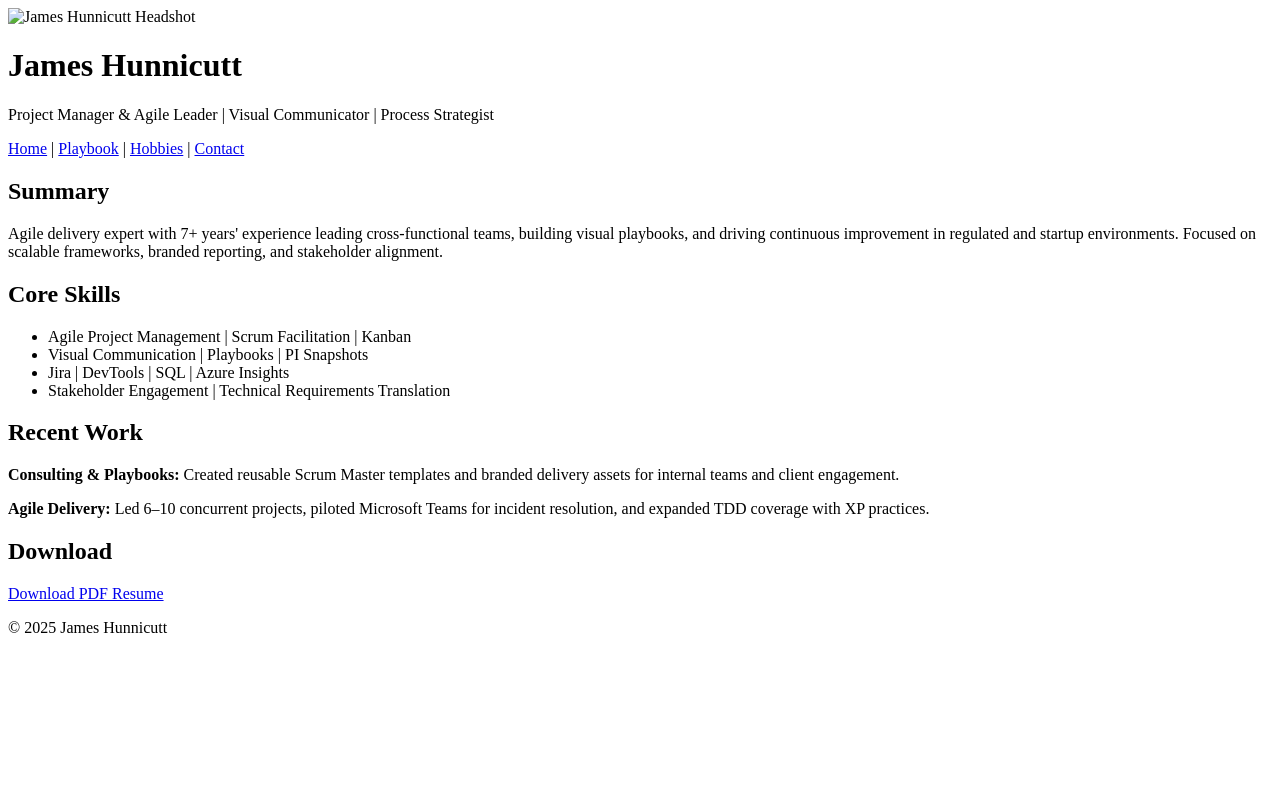
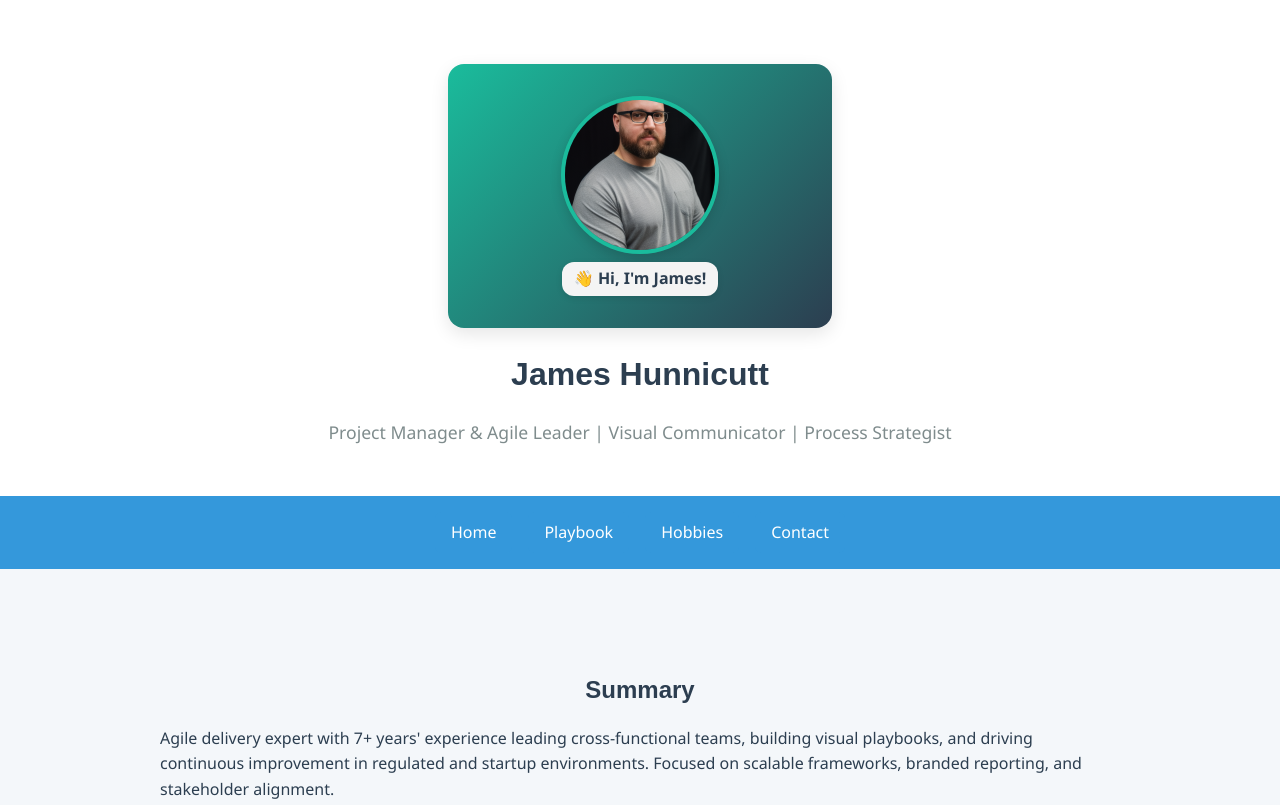
Before and after one commit to JamesHunnicutt/james-portfolio, a plain HTML site: page James-portfolio/resume.html in a window 1280 px wide. Shown: the top 805 px of the page. Drawn offline with Linux system fonts and the light colour scheme.

Commit message:
added styling to all pages

```diff
--- a/James-portfolio/css/style.css
+++ b/James-portfolio/css/style.css
@@ -0,0 +1,376 @@
+/* ===================================================
+   🎨 James Hunnicutt – Personal Site Stylesheet
+   Organized for clarity, scalability, and reuse
+=================================================== */
+
+/* === 1. CSS Variables & Base Styles === */
+:root {
+  --primary-color: #2C3E50;
+  --accent-color: #1ABC9C;
+  --background-color: #F4F4F4;
+  --text-color: #333333;
+  --hover-color: #E67E22;
+}
+
+body {
+  font-family: 'Segoe UI', 'Helvetica Neue', sans-serif;
+  font-size: 16px;
+  line-height: 1.6;
+  color: var(--text-color);
+  background-color: #f4f7fa;
+  margin: 0;
+  padding: 20px;
+}
+
+/* === 2. Typography === */
+h1, h2, h3 {
+  font-family: 'Montserrat', sans-serif;
+  font-weight: 700;
+  margin-bottom: 0.5rem;
+  text-align: center;
+}
+
+h1 {
+  font-size: 2em;
+  margin-bottom: 10px;
+}
+
+h2 {
+  margin-top: 40px;
+}
+
+/* === 3. Navigation === */
+nav {
+  display: flex;
+  justify-content: center;
+  flex-wrap: wrap;
+  gap: 15px;
+  margin-bottom: 30px;
+}
+
+nav a {
+  background-color: #3498db;
+  color: white;
+  padding: 10px 16px;
+  border-radius: 8px;
+  text-decoration: none;
+  font-weight: 500;
+  transition: background-color 0.3s ease;
+}
+
+nav a:hover {
+  background-color: #2980b9;
+}
+
+/* === 4. Buttons === */
+.button {
+  background-color: var(--accent-color);
+  color: white;
+  padding: 0.5rem 1rem;
+  border: none;
+  border-radius: 4px;
+  font-weight: 600;
+  cursor: pointer;
+  transition: background-color
+}
+
+/* === 5. Imagery & Headshot === */
+
+/* Animation: Fade In + Scale */
+@keyframes fadeInScale {
+  0% {
+    opacity: 0;
+    transform: scale(0.95);
+  }
+  100% {
+    opacity: 1;
+    transform: scale(1);
+  }
+}
+
+/* === Headshot Section === */
+
+/* Theme Variables */
+:root {
+  --primary-color: #2C3E50;
+  --accent-color: #1ABC9C;
+  --background-color: #F4F4F4;
+  --text-color: #333333;
+  --hover-color: #E67E22;
+  --theme-border-color: #1ABC9C;
+}
+
+/* Dark Mode Support */
+@media (prefers-color-scheme: dark) {
+  :root {
+    --primary-color: #ffffff;
+    --accent-color: #81C784;
+    --background-color: #121212;
+    --text-color: #f0f0f0;
+    --hover-color: #FFB74D;
+    --theme-border-color: #81C784;
+  }
+}
+
+/* Entrance Animation */
+@keyframes fadeInPop {
+  0% {
+    opacity: 0;
+    transform: scale(0.95) translateY(20px);
+  }
+  100% {
+    opacity: 1;
+    transform: scale(1) translateY(0);
+  }
+}
+
+/* Wrapper with Gradient Background */
+.headshot-wrapper {
+  display: flex;
+  flex-direction: column;
+  align-items: center;
+  padding: 2rem;
+  margin: 2rem auto;
+  max-width: 320px;
+  border-radius: 16px;
+  background: linear-gradient(135deg, var(--accent-color), var(--primary-color));
+  box-shadow: 0 6px 18px rgba(0, 0, 0, 0.1);
+  animation: fadeInPop 1s ease-out;
+}
+
+/* Headshot Image */
+/* === Pulse Animation === */
+@keyframes pulse {
+  0% {
+    transform: scale(1);
+    box-shadow: 0 4px 12px rgba(0, 0, 0, 0.15);
+  }
+  50% {
+    transform: scale(1.05);
+    box-shadow: 0 6px 18px rgba(0, 0, 0, 0.2);
+  }
+  100% {
+    transform: scale(1);
+    box-shadow: 0 4px 12px rgba(0, 0, 0, 0.15);
+  }
+}
+
+/* === Headshot Image with Pulse on Hover === */
+.headshot-img {
+  width: 150px;
+  height: 150px;
+  object-fit: cover;
+  border-radius: 50%;
+  border: 4px solid var(--theme-border-color);
+  box-shadow: 0 4px 12px rgba(0, 0, 0, 0.15);
+  transition: transform 0.3s ease;
+}
+
+.headshot-img:hover {
+  animation: pulse 0.6s ease-in-out;
+}
+
+/* Caption Text */
+.headshot-caption {
+  margin-top: 1rem;
+  font-size: 1.1rem;
+  font-weight: 600;
+  color: var(--background-color);
+  background-color: rgba(255, 255, 255, 0.15);
+  padding: 0.5rem 1rem;
+  border-radius: 12px;
+  backdrop-filter: blur(4px);
+  text-align: center;
+  box-shadow: 0 2px 6px rgba(0, 0, 0, 0.1);
+}
+
+/* === Project Card === */
+
+.project-card {
+  background-color: var(--background-color);
+  border: 2px solid var(--theme-border-color);
+  border-radius: 12px;
+  padding: 1.5rem;
+  margin: 1rem 0;
+  box-shadow: 0 4px 12px rgba(0, 0, 0, 0.08);
+  transition: transform 0.3s ease, box-shadow 0.3s ease;
+  animation: fadeInPop 0.8s ease-out;
+}
+
+.project-card:hover {
+  transform: translateY(-4px);
+  box-shadow: 0 6px 18px rgba(0, 0, 0, 0.15);
+  border-color: var(--hover-color);
+}
+
+/* Optional: Title inside card */
+.project-card h3 {
+  margin-top: 0;
+  font-size: 1.25rem;
+  color: var(--primary-color);
+}
+
+/* Optional: Description text */
+.project-card p {
+  color: var(--text-color);
+  line-height: 1.6;
+  margin-bottom: 0;
+}
+@media (prefers-color-scheme: dark) {
+  :root {
+    --background-color: #1E1E1E;
+    --text-color: #E0E0E0;
+    --primary-color: #ffffff;
+    --hover-color: #FFB74D;
+    --theme-border-color: #81C784;
+  }
+}
+
+/* === Layout & Typography === */
+body {
+  font-family: 'Segoe UI', 'Helvetica Neue', sans-serif;
+  background-color: #f4f7fa;
+  color: #2C3E50;
+  margin: 0;
+  padding: 0;
+}
+
+h1, h2, h3 {
+  font-family: 'Montserrat', sans-serif;
+  font-weight: 700;
+  text-align: center;
+}
+
+.resume-header {
+  text-align: center;
+  padding: 2rem;
+  background-color: #ffffff;
+}
+
+.tagline {
+  font-size: 1.1rem;
+  color: #7f8c8d;
+}
+
+/* === Navigation === */
+.resume-nav {
+  display: flex;
+  justify-content: center;
+  gap: 1rem;
+  background-color: #3498db;
+  padding: 1rem;
+}
+
+.resume-nav a {
+  color: white;
+  text-decoration: none;
+  font-weight: 500;
+  padding: 0.5rem 1rem;
+  border-radius: 6px;
+  transition: background-color 0.3s ease;
+}
+
+.resume-nav a:hover {
+  background-color: #2980b9;
+}
+
+/* === Main Content === */
+.resume-main {
+  max-width: 960px;
+  margin: 0 auto;
+  padding: 2rem;
+}
+
+.resume-section {
+  margin-bottom: 2rem;
+}
+
+.skills-list {
+  list-style: none;
+  padding: 0;
+}
+
+.skills-list li {
+  background-color: #e0f7fa;
+  padding: 0.5rem 1rem;
+  margin-bottom: 0.5rem;
+  border-radius: 6px;
+}
+
+/* === Project Cards === */
+.project-card {
+  background-color: #ffffff;
+  border: 2px solid #1ABC9C;
+  border-radius: 12px;
+  padding: 1rem;
+  margin-bottom: 1rem;
+  box-shadow: 0 4px 12px rgba(0,0,0,0.08);
+  transition: transform 0.3s ease, box-shadow 0.3s ease;
+}
+
+.project-card:hover {
+  transform: translateY(-4px);
+  box-shadow: 0 6px 18px rgba(0,0,0,0.15);
+}
+
+/* === Button === */
+.button {
+  display: inline-block;
+  background-color: #1ABC9C;
+  color: white;
+  padding: 0.75rem 1.5rem;
+  border-radius: 6px;
+  text-decoration: none;
+  font-weight: 600;
+  transition: background-color 0.3s ease;
+}
+
+.button:hover {
+  background-color: #E67E22;
+}
+
+/* === Footer === */
+.resume-footer {
+  text-align: center;
+  padding: 1rem;
+  background-color: #ffffff;
+  color: #7f8c8d;
+}
+
+/* === Headshot Styling === */
+.headshot-wrapper {
+  display: flex;
+  flex-direction: column;
+  align-items: center;
+  margin-bottom: 1rem;
+}
+
+.headshot-img {
+  width: 150px;
+  height: 150px;
+  object-fit: cover;
+  border-radius: 50%;
+  border: 4px solid #1ABC9C;
+  box-shadow: 0 4px 12px rgba(0, 0, 0, 0.15);
+  transition: transform 0.3s ease;
+}
+
+.headshot-img:hover {
+  animation: pulse 0.6s ease-in-out;
+}
+
+@keyframes pulse {
+  0% { transform: scale(1); }
+  50% { transform: scale(1.05); }
+  100% { transform: scale(1); }
+}
+
+.headshot-caption {
+  margin-top: 0.5rem;
+  font-size: 1rem;
+  font-weight: 600;
+  color: #2C3E50;
+  background-color: #F4F4F4;
+  padding: 0.25rem 0.75rem;
+  border-radius: 12px;
+}
--- a/James-portfolio/resume.html
+++ b/James-portfolio/resume.html
@@ -7,28 +7,31 @@
 </head>
 <body>
 
-  <header>
-    <img src="images/headshot.png" alt="James Hunnicutt Headshot" width="150">
+  <header class="resume-header">
+    <div class="headshot-wrapper">
+      <img src="Assets/assets/images/headshot.png" alt="Professional headshot of James Hunnicutt" class="headshot-img">
+      <div class="headshot-caption">👋 Hi, I'm James!</div>
+    </div>
     <h1>James Hunnicutt</h1>
-    <p>Project Manager & Agile Leader | Visual Communicator | Process Strategist</p>
+    <p class="tagline">Project Manager & Agile Leader | Visual Communicator | Process Strategist</p>
   </header>
 
-  <nav>
-    <a href="index.html">Home</a> |
-    <a href="playbook.html">Playbook</a> |
-    <a href="hobbies.html">Hobbies</a> |
+  <nav class="resume-nav">
+    <a href="index.html">Home</a>
+    <a href="playbook.html">Playbook</a>
+    <a href="hobbies.html">Hobbies</a>
     <a href="contact.html">Contact</a>
   </nav>
 
-  <main>
-    <section>
+  <main class="resume-main">
+    <section class="resume-section">
       <h2>Summary</h2>
       <p>Agile delivery expert with 7+ years' experience leading cross-functional teams, building visual playbooks, and driving continuous improvement in regulated and startup environments. Focused on scalable frameworks, branded reporting, and stakeholder alignment.</p>
     </section>
 
-    <section>
+    <section class="resume-section">
       <h2>Core Skills</h2>
-      <ul>
+      <ul class="skills-list">
         <li>Agile Project Management | Scrum Facilitation | Kanban</li>
         <li>Visual Communication | Playbooks | PI Snapshots</li>
         <li>Jira | DevTools | SQL | Azure Insights</li>
@@ -36,19 +39,25 @@
       </ul>
     </section>
 
-    <section>
+    <section class="resume-section">
       <h2>Recent Work</h2>
-      <p><strong>Consulting & Playbooks:</strong> Created reusable Scrum Master templates and branded delivery assets for internal teams and client engagement.</p>
-      <p><strong>Agile Delivery:</strong> Led 6–10 concurrent projects, piloted Microsoft Teams for incident resolution, and expanded TDD coverage with XP practices.</p>
+      <div class="project-card">
+        <h3>Consulting & Playbooks</h3>
+        <p>Created reusable Scrum Master templates and branded delivery assets for internal teams and client engagement.</p>
+      </div>
+      <div class="project-card">
+        <h3>Agile Delivery</h3>
+        <p>Led 6–10 concurrent projects, piloted Microsoft Teams for incident resolution, and expanded TDD coverage with XP practices.</p>
+      </div>
     </section>
 
-    <section>
+    <section class="resume-section">
       <h2>Download</h2>
-      <p><a href="JamesHunnicutt/james-portfolio/James-portfolio/Assets/assets/docs/Senior Scrum Master.pdf" target="_blank">Download PDF Resume</a></p>
+      <a href="Assets/assets/docs/Senior Scrum Master.pdf" class="button" target="_blank">📄 Download PDF Resume</a>
     </section>
   </main>
 
-  <footer>
+  <footer class="resume-footer">
     <p>&copy; 2025 James Hunnicutt</p>
   </footer>
 
```
Also changed, not shown: James-portfolio/Contact info.html (+6 -0 lines), James-portfolio/back-home.html (added, +5 -0 lines), James-portfolio/delivery-pulse-dashboard/index.html (+5 -3 lines), James-portfolio/hobbies.html (+6 -1 lines), James-portfolio/index.html (+43 -8 lines), James-portfolio/playbook.html (+6 -0 lines).
